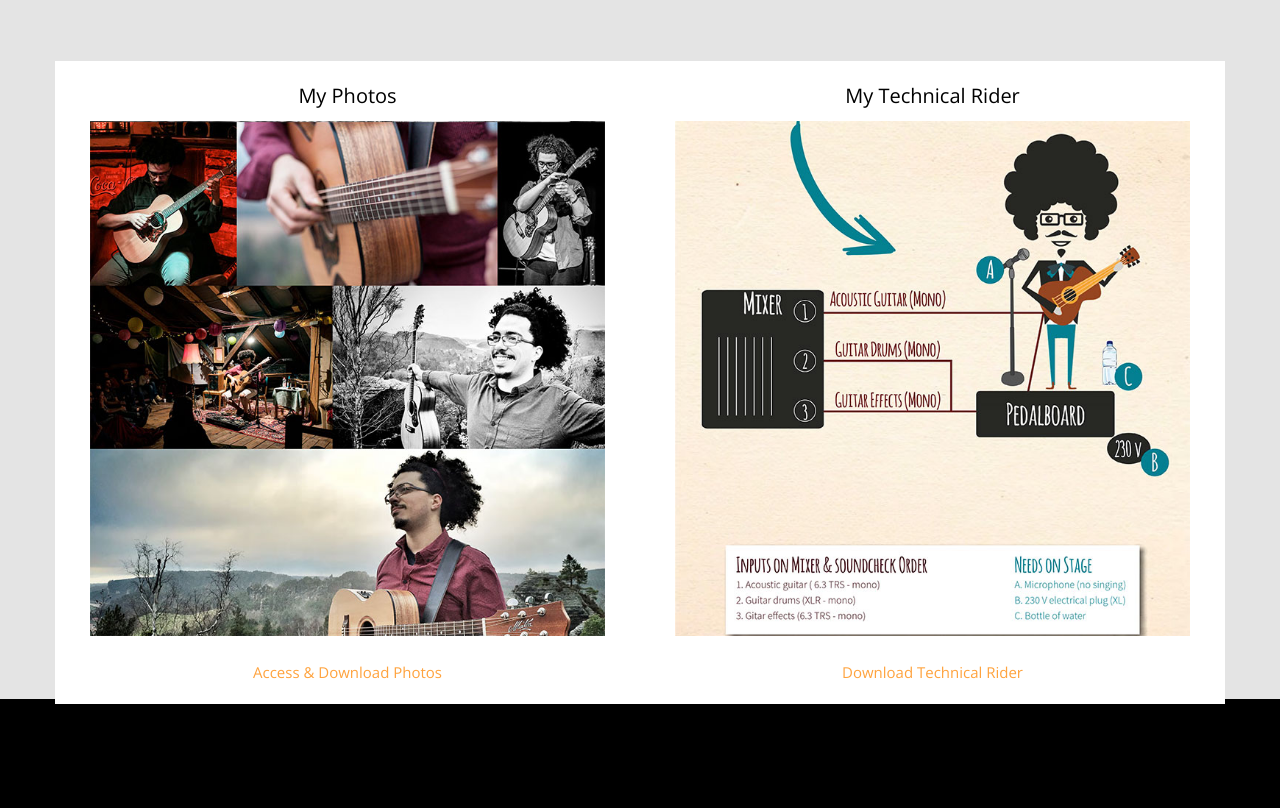
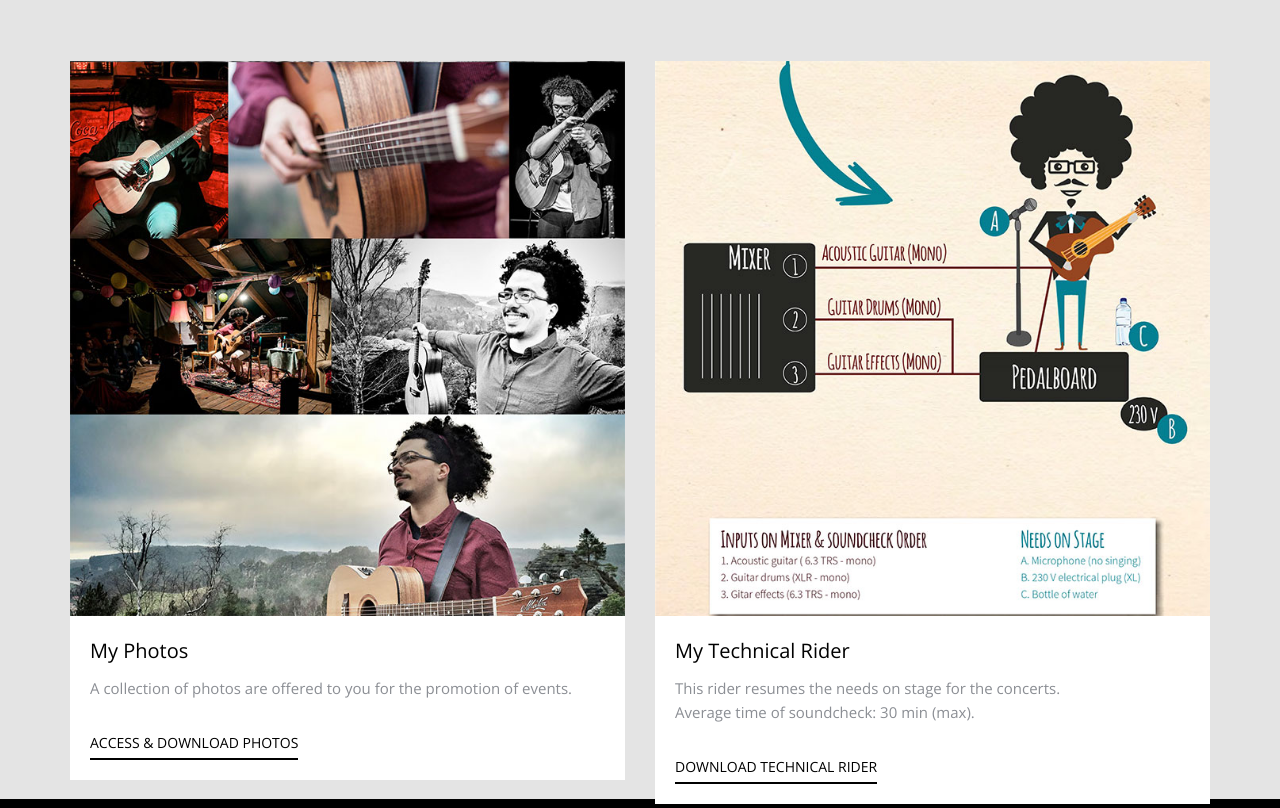
Before and after one commit to dasq/epk, a website: page index.html in a window 1280 px wide. Shown: the part 3380-4188 px from the top of the page. Drawn offline with nearby package versions, Linux system fonts and the light colour scheme; files whose address does not match are found by name.

Commit message:
photos&rider

```diff
--- a/index.html
+++ b/index.html
@@ -190,20 +190,24 @@
     <section class="probootstrap-section">
       <div class="container">
 	  <div class="row">
-			<div class="col-md-6 probootstrap-block-image">
-				<div class="text text-center">
+			<div class="col-md-6 col-sm-4 probootstrap-animate">
+            <div class="probootstrap-block-image">
+              <figure><img src="img/fbm-photos.jpg" alt="FBM // Photos"></figure>
+              <div class="text">
                 <h3>My Photos</h3>
-					<figure><img src="img/fbm-photos.jpg" alt="Press // WDR"></figure>
-					<br>
-					<p class="price"><a href="http://www.dropbox.com/sh/dc941ycfijkkivn/AAAabp7kxiKK7DCkMEfTdB3aa?dl=0">Access & Download Photos</a></p>
+                <p>A collection of photos are offered to you for the promotion of events.</p>
+                <p class=""><a href="http://www.dropbox.com/sh/dc941ycfijkkivn/AAAabp7kxiKK7DCkMEfTdB3aa?dl=0" class="probootstrap-custom-link link-sm">Access & Download Photos</a></p>
               </div>
             </div>
-			<div class="col-md-6 probootstrap-block-image">
-				<div class="text text-center">
+          </div>
+          <div class="col-md-6 col-sm-4 probootstrap-animate">
+            <div class="probootstrap-block-image">
+              <figure><img src="img/fbm-rider.jpg" alt="FBM // Technical Rider"></figure>
+              <div class="text">
                 <h3>My Technical Rider</h3>
-					<figure><img src="img/fbm-rider.jpg" alt="Press // WDR"></figure>
-					<br>
-					<p class="price"><a href="img/Farid Ben Miles - Technical Rider.pdf" download>Download Technical Rider</a></p>
+                <p>This rider resumes the needs on stage for the concerts.<br>Average time of soundcheck: 30 min (max).</p>
+                <p class=""><a href="img/Farid Ben Miles - Technical Rider.pdf" download class="probootstrap-custom-link link-sm">Download Technical Rider</a></p>
+              </div>
             </div>
           </div>
         </div>
```
Lines whose indentation alone changed are shown as unchanged.
